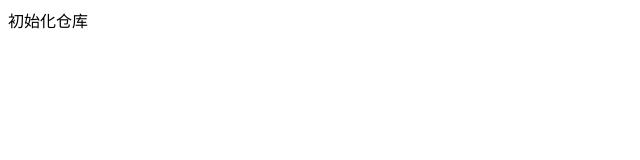
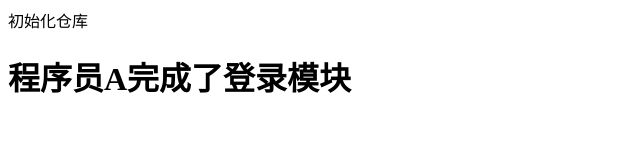
Before and after one commit to eizo2200/hehe, a plain HTML site: page index.html in a window 1280 px wide. Shown: the whole page, without its empty margins (0-640 px from the left). Drawn offline with Linux system fonts and the light colour scheme.

Commit message:
工程师A完成了登录模块

```diff
--- a/index.html
+++ b/index.html
@@ -8,5 +8,6 @@
 </head>
 <body>
    初始化仓库
+   <h1>程序员A完成了登录模块</h1>
 </body>
 </html>
```
